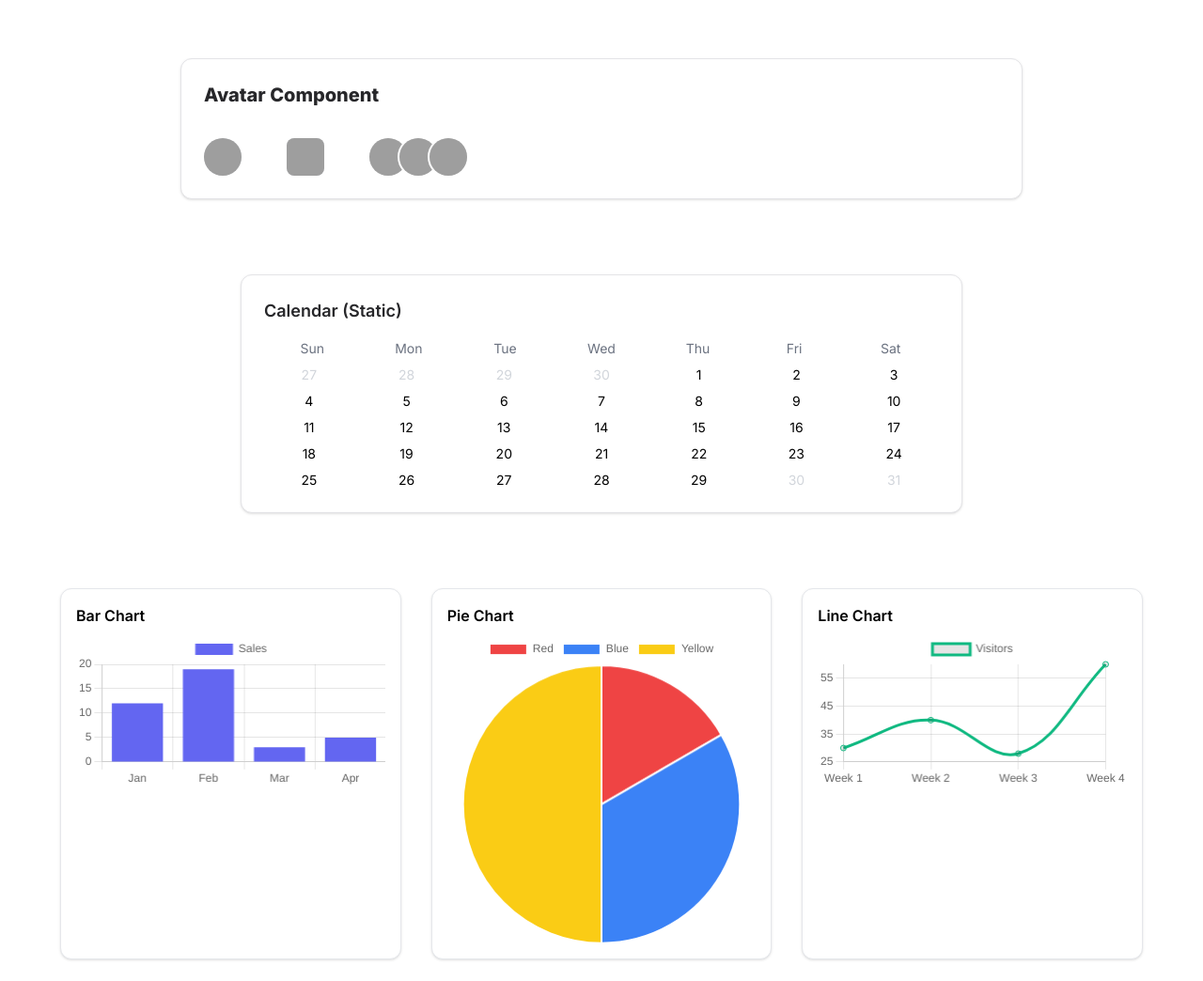
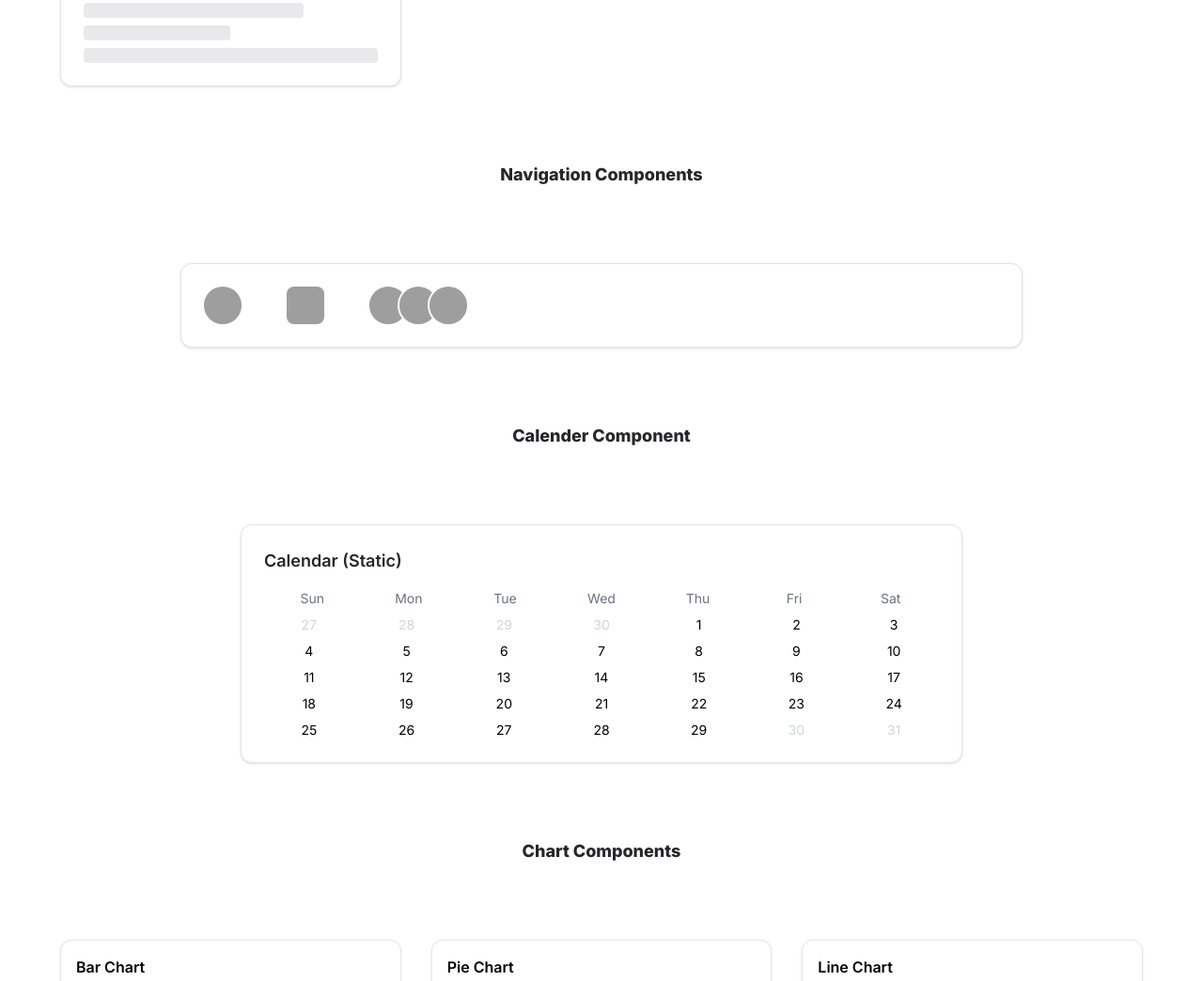
Before and after one commit to MioJoester/Fansite, a plain HTML site: page index.html in a window 1280 px wide. Shown: the part 950-1994 px from the top of the page at 94% size. Drawn offline with nearby package versions, Linux system fonts and the light colour scheme; grey boxes are pictures that could not be loaded.

Commit message:
Update index.html

```diff
--- a/index.html
+++ b/index.html
@@ -32,6 +32,7 @@
 
      <section class="max-w-6xl w-full grid grid-cols-1 md:grid-cols-2 lg:grid-cols-3 gap-8">
 
+         <h2 class="text-lg font-bold text-zinc-800 dark:text-zinc-100 mb-4 text-center">UI Component</h2>
       <!-- Button -->
       <div class="bg-white dark:bg-zinc-900 p-6 rounded-xl shadow border border-zinc-200 dark:border-zinc-800">
         <p class="font-semibold mb-4 text-zinc-800 dark:text-zinc-200">Button</p>
@@ -94,12 +95,13 @@
 
     </section>
 
+
+      <h2 class="text-lg font-bold text-zinc-800 dark:text-zinc-100 mb-4 text-center">Navigation Components</h2>
     <!-- Avatar Sign In / Sign Up -->
-<!-- Avatar Demo Section -->
-<!-- Avatar Component Section -->
+
 <section class="max-w-4xl w-full bg-white dark:bg-zinc-900 p-6 rounded-xl border border-zinc-200 dark:border-zinc-800 shadow space-y-8 mt-16">
 
-  <h2 class="text-xl font-bold text-zinc-800 dark:text-zinc-100">Avatar Component</h2>
+
 
   <div class="flex flex-row flex-wrap items-center gap-12">
 
@@ -136,7 +138,7 @@
   </div>
 </section>
 
-
+  <h2 class="text-lg font-bold text-zinc-800 dark:text-zinc-100 mb-4 text-center">Calender Component</h2>
 
 <!-- Static Calendar -->
 <section class="max-w-3xl w-full bg-white dark:bg-zinc-900 p-6 rounded-xl shadow border border-zinc-200 dark:border-zinc-800 mb-16">
@@ -152,6 +154,8 @@
     <div>25</div><div>26</div><div>27</div><div>28</div><div>29</div><div class="text-gray-300">30</div><div class="text-gray-300">31</div>
   </div>
 </section>
+
+      <h2 class="text-lg font-bold text-zinc-800 dark:text-zinc-100 mb-4 text-center">Chart Components</h2>
 
 
     <!-- Chart Section -->
@@ -207,6 +211,8 @@
 
     </section>
 
+
+      <h2 class="text-lg font-bold text-zinc-800 dark:text-zinc-100 mb-4 text-center">Authentication Components</h2>
 
     <!-- Sign In / Sign Up Form -->
 <section class="max-w-md w-full mx-auto mt-20 bg-white dark:bg-zinc-900 p-6 rounded-xl shadow border border-zinc-200 dark:border-zinc-800">
```
